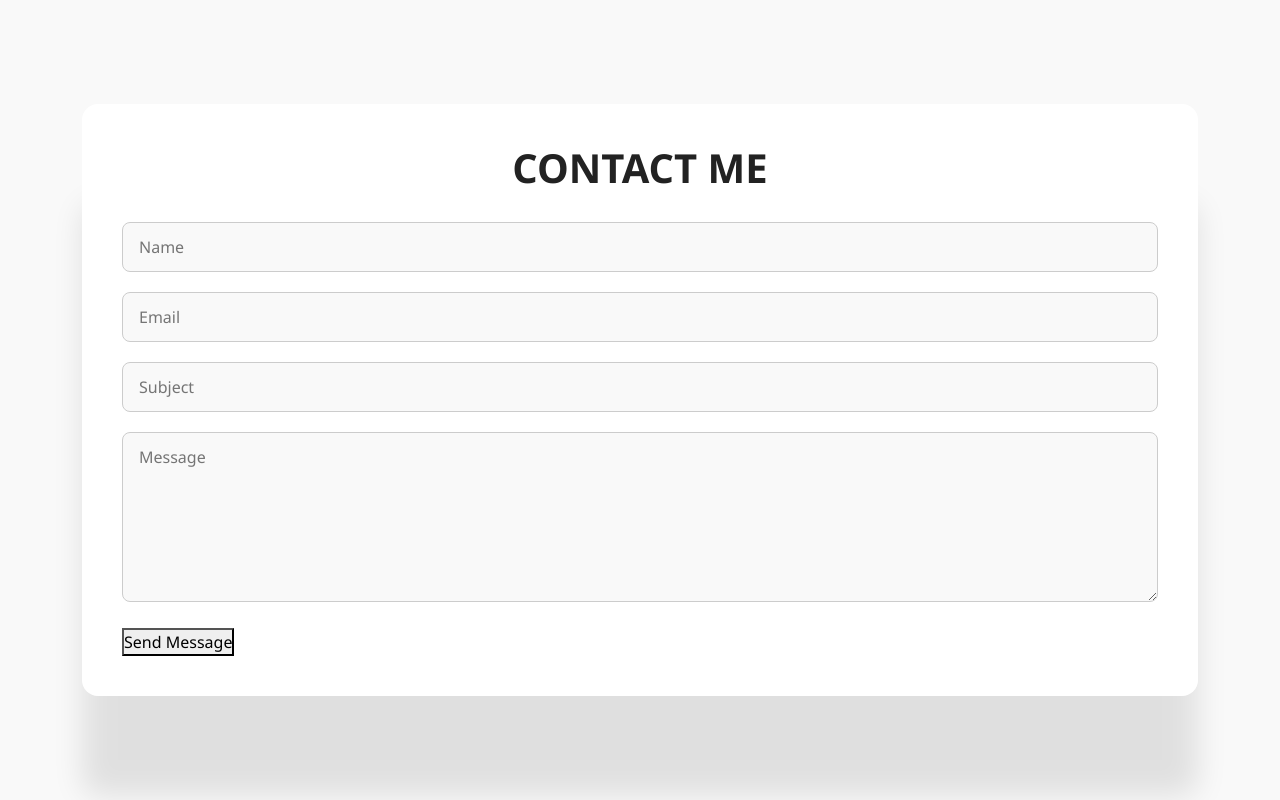
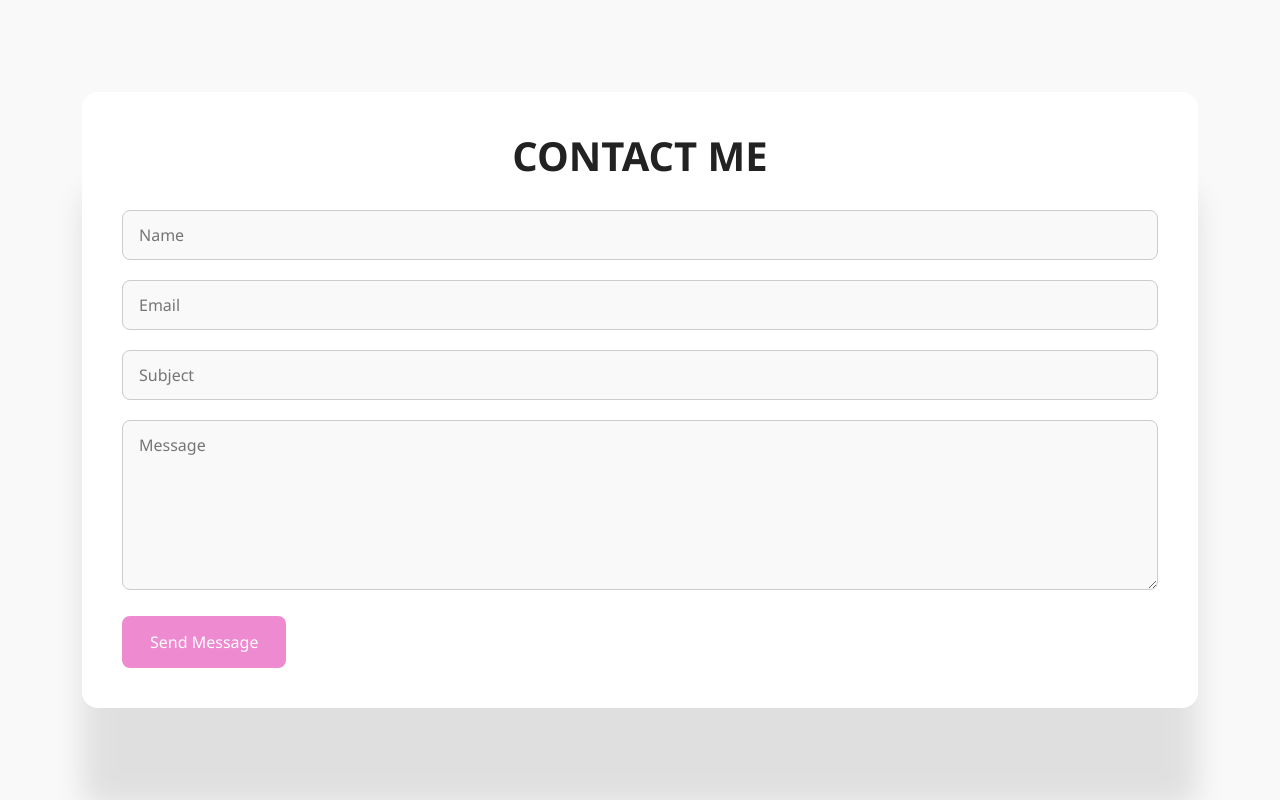
Before and after one commit to AngelikiMt/myPortfolio, a React (Vite) app: page / in a window 1280 px wide. Shown: the part 2246-3046 px from the top of the page. Built offline with nearby package versions, Linux system fonts and the light colour scheme.

Commit message:
contact button css editing

```diff
--- a/src/components/Contact.css
+++ b/src/components/Contact.css
@@ -52,7 +52,7 @@ textarea:focus {
   background-color: #fff;
 }
 
-.contact-btn {
+.contact button {
   background-color: #ee8ad0;
   color: #fff;
   padding: 14px 28px;
@@ -63,6 +63,6 @@ textarea:focus {
   transition: background-color 0.3s ease;
 }
 
-.contact-btn:hover {
+.contact button:hover {
   background-color: #ee5bc2;
 }
--- a/src/components/Contact.jsx
+++ b/src/components/Contact.jsx
@@ -28,7 +28,7 @@ const Contact = () => {
                 body: JSON.stringify(formData)
             });
 
-            const result = await respomse.json();
+            const result = await response.json();
             if (result.code === 200) {
                 setStatus('Message sent successfully!');
                 setFormData({ name: '', email: '', subject: '', message: '' });
@@ -53,7 +53,7 @@ const Contact = () => {
                                     <input type="email" class="form-group" name="email" placeholder="Email" value={formData.email} onChange={handleChange} required />
                                     <input type="text" class="form-group" name="subject" placeholder="Subject" value={formData.subject} onChange={handleChange} required />
                                     <textarea class="form-group" name="message" placeholder="Message" rows="6" value={formData.message} onChange={handleChange} required ></textarea>
-                                    <button class="contact-btn" type="submit" className="send-btn">Send Message</button>
+                                    <button type="submit" className="send-btn">Send Message</button>
                                     {status && <p className="status">{status}</p>}
                                 </form>
                             </div>
@@ -61,9 +61,8 @@ const Contact = () => {
                     </TrackVisibility>
                 </Row>
             </Container>
-         </section>
-
-        );
+        </section>
+    );
 }
 
 export default Contact;
```
